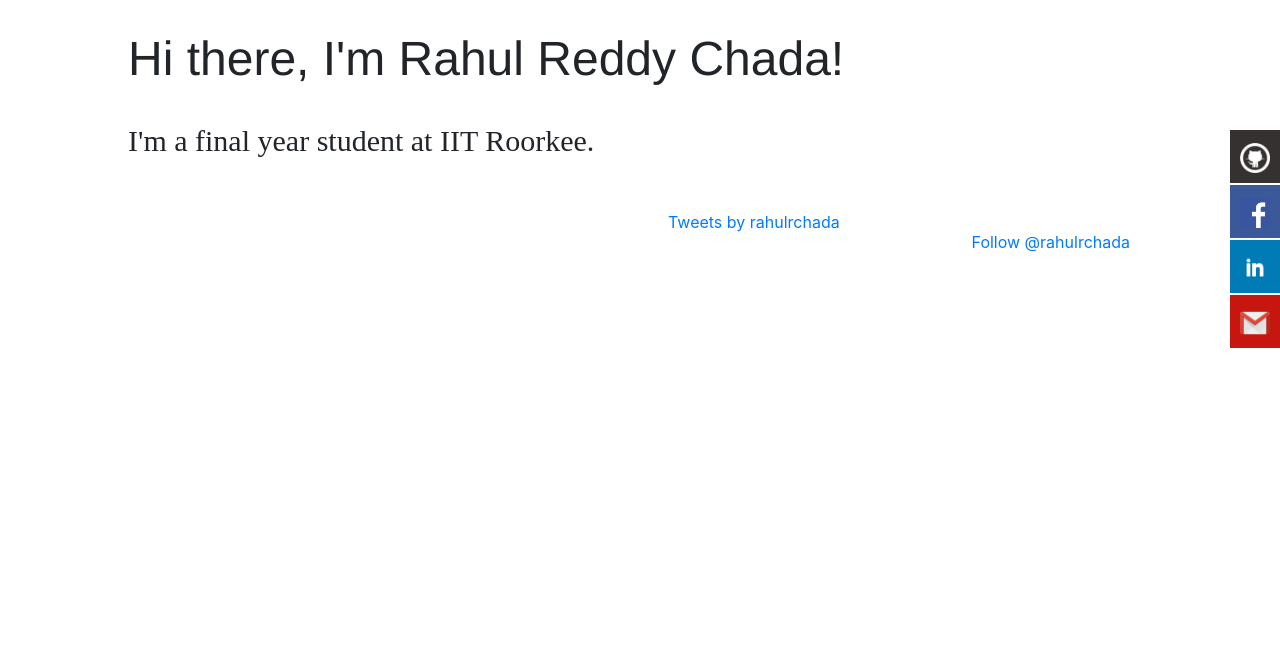
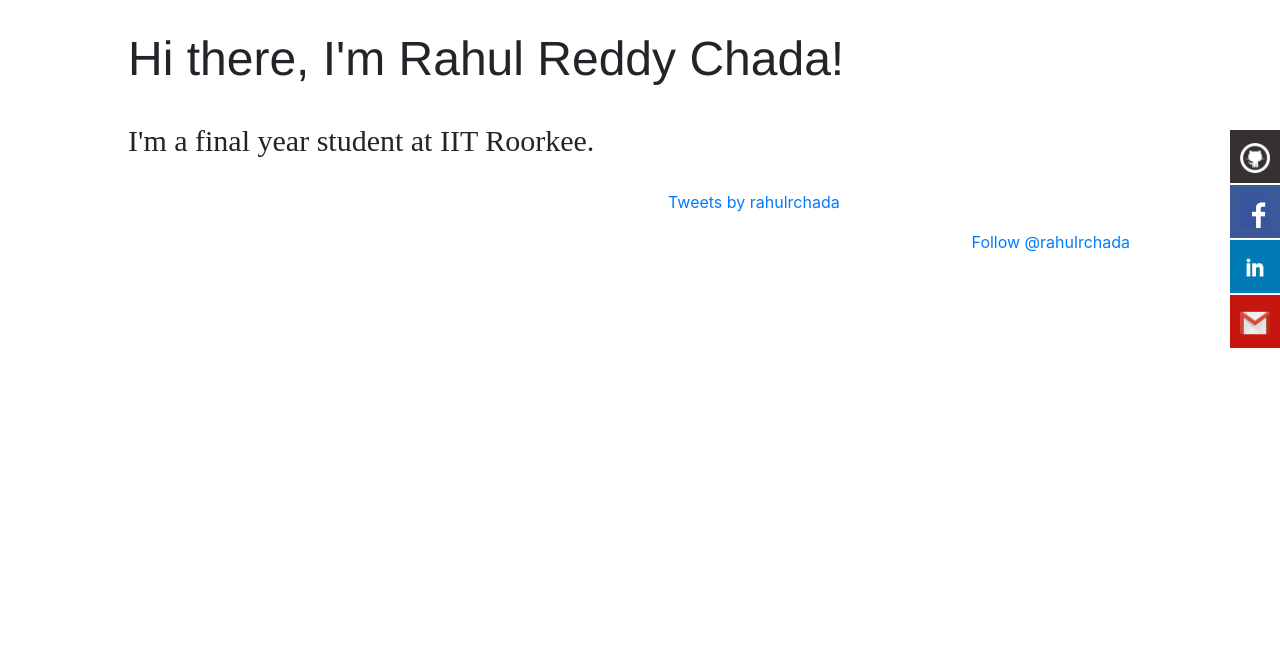
Before and after one commit to rahulcreddy/rahulcreddy.github.io, a PHP site: page / in a window 1280 px wide. Shown: the part 50-699 px from the top of the page. Run offline with PHP 8.4, Linux system fonts and the light colour scheme; some libraries are stand-ins or nearby versions.

Commit message:
Update input.css

```diff
--- a/style/css/input.css
+++ b/style/css/input.css
@@ -173,9 +173,9 @@ footer {
   /* Disable Android and iOS callouts*/ }
 #twitter-container{
     width: 40%;
-    height: 440px;
+    height: 420px;
     position: absolute;
-    top: 260px;
+    top: 240px;
     right: 100px;
     overflow: scroll;
 }
```
